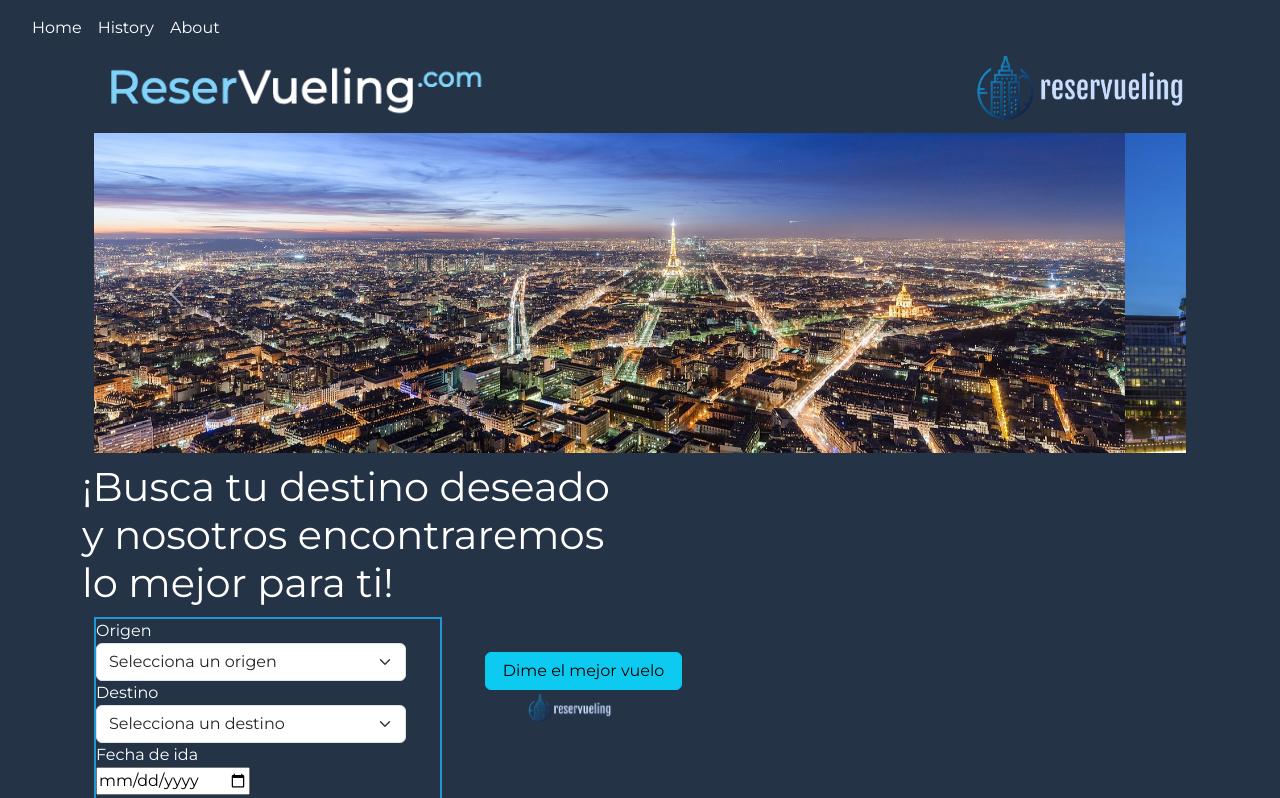
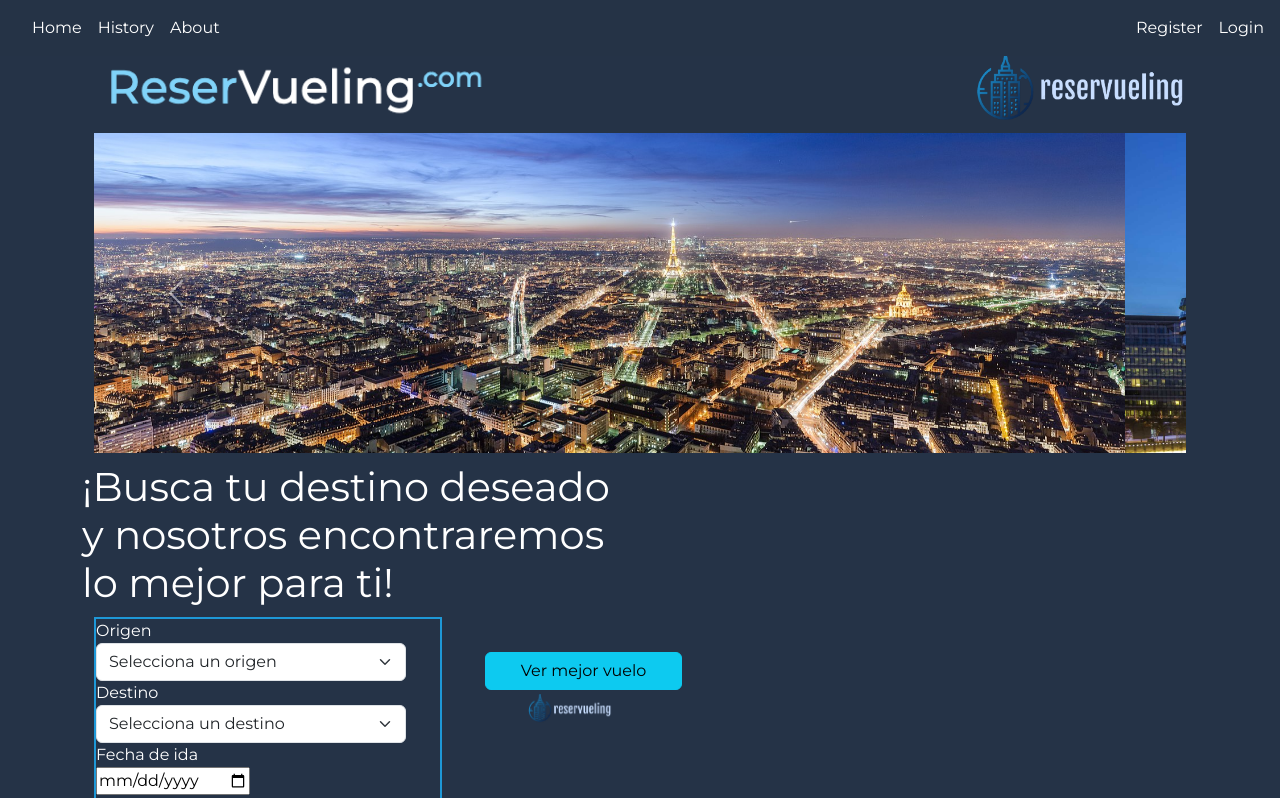
Before and after one commit to blbk/UNIR, a Vue app: page / in a window 1280 px wide. Shown: the top 798 px of the page. Built offline with nearby package versions, Linux system fonts and the light colour scheme.

Commit message:
DAR-0003: login popup

```diff
--- /dev/null
+++ b/src/components/FindTripFormComponent.vue
@@ -0,0 +1,37 @@
+<script setup>
+import { ref } from 'vue'
+import SelectComponent from '../components/SelectComponent.vue'
+
+const originOptions = ref([
+  { value: null, text: 'Selecciona un origen' },
+  { value: '1', text: 'Madrid' },
+  { value: '2', text: 'Londres' },
+  { value: '3', text: 'París' },
+  { value: '4', text: 'Roma' },
+])
+
+const destinationOptions = ref([
+  { value: null, text: 'Selecciona un destino' },
+  { value: '1', text: 'Madrid' },
+  { value: '2', text: 'Londres' },
+  { value: '3', text: 'París' },
+  { value: '4', text: 'Roma' },
+])
+</script>
+
+<template>
+  <div class="col-12 col-lg-8">
+    <form action="" class="formulario-origen-destino">
+
+      <SelectComponent label="Origen" :options="originOptions"></SelectComponent>
+      <SelectComponent label="Destino" :options="destinationOptions"></SelectComponent>
+
+      <div class="col-12 col-md-5">
+        <label for="fecha-ida">Fecha de ida</label>
+        <input type="date" id="fecha-ida">
+        <label for="fecha-vuelta">Fecha de vuelta</label>
+        <input type="date" id="fecha-vuelta">
+      </div>
+    </form>
+  </div>
+</template>
--- a/src/components/HeaderComponent.vue
+++ b/src/components/HeaderComponent.vue
@@ -1,4 +1,10 @@
 <script setup>
+import LoginComponent from './LoginComponent.vue'
+
+// function toggleLoginPopup()  {
+//   console.log(`[LOG] open`);
+
+// }
 </script>
 
 <template>
@@ -6,11 +12,16 @@
     <RouterLink to="/">Home</RouterLink>
     <RouterLink to="/history">History</RouterLink>
     <RouterLink to="/about">About</RouterLink>
+    <RouterLink to="/register" class="align-right">Register</RouterLink>
+    <LoginComponent>
+    </LoginComponent>
+    <!-- <a @click="toggleLoginPopup">Login</a> -->
   </header>
 </template>
 
 <style scoped>
 .header {
+  display: flex;
   position: fixed;
   top: 0;
   width: 100%;
@@ -27,5 +38,9 @@
       text-decoration: underline;
     }
   }
+
+  &>.align-right {
+    margin-left: auto;
+  }
 }
 </style>
--- /dev/null
+++ b/src/components/LoginComponent.vue
@@ -0,0 +1,58 @@
+<script setup>
+
+import { ref } from 'vue';
+
+const shouldShow = ref(false);
+
+function toggleLoginPopup() {
+  console.log(`[LOG] open`);
+  shouldShow.value = !shouldShow.value;
+}
+
+function onSubmit(a) {
+  console.log(`[LOG] submit`,a);
+}
+
+</script>
+
+<template>
+  <a @click="toggleLoginPopup">Login</a>
+
+  <div v-if="shouldShow" class="container">
+    <h1 class="text-center">Login</h1>
+    <form v-on:submit.prevent="onSubmit">
+      <div class="mb-3">
+        <label for="email" class="form-label">Email address</label>
+        <input type="email" class="form-control" id="email">
+      </div>
+      <div class="mb-3">
+        <label for="password" class="form-label">Password</label>
+        <input type="password" class="form-control" id="password">
+      </div>
+      <button type="submit" class="btn btn-primary">Login</button>
+    </form>
+  </div>
+</template>
+
+<style scoped>
+a {
+  color: white;
+  margin-left: 1rem;
+  text-decoration: none;
+
+  &:hover {
+    text-decoration: underline;
+  }
+}
+
+.container {
+  padding: 1rem;
+  position: absolute;
+  right: 0;
+  top: 3rem;
+  background: rgb(37, 51, 70);
+
+  border: 1px #1E98D7 solid;
+  width: 20rem;
+}
+</style>
--- a/src/components/carrusel.vue
+++ /dev/null
@@ -1,5 +0,0 @@
-<template>
-    <div class="container-fluid">
-
-    </div>
-</template>
--- a/src/views/HomeView.vue
+++ b/src/views/HomeView.vue
@@ -1,24 +1,8 @@
 <script setup>
-import { ref } from 'vue'
+import ButtonComponent from '@/components/ButtonComponent.vue';
 import CarrouselComponent from '../components/CarrouselComponent.vue'
-import SelectComponent from '../components/SelectComponent.vue'
-import ButtonComponent from '../components/ButtonComponent.vue'
+import FindTripFormComponent from '@/components/FindTripFormComponent.vue';
 
-const originOptions = ref([
-  { value: null, text: 'Selecciona un origen' },
-  { value: '1', text: 'Madrid' },
-  { value: '2', text: 'Londres' },
-  { value: '3', text: 'París' },
-  { value: '4', text: 'Roma' },
-])
-
-const destinationOptions = ref([
-  { value: null, text: 'Selecciona un destino' },
-  { value: '1', text: 'Madrid' },
-  { value: '2', text: 'Londres' },
-  { value: '3', text: 'París' },
-  { value: '4', text: 'Roma' },
-])
 </script>
 
 <template>
@@ -31,25 +15,11 @@ const destinationOptions = ref([
           ¡Busca tu destino deseado<br>y nosotros encontraremos lo mejor para ti!
         </h1>
         <div class="row">
-          <div class="col-12 col-lg-8">
-            <form action="" class="formulario-origen-destino">
-
-              <SelectComponent label="Origen" :options="originOptions"></SelectComponent>
-              <SelectComponent label="Destino" :options="destinationOptions"></SelectComponent>
-
-              <div class="col-12 col-md-5">
-                <label for="fecha-ida">Fecha de ida</label>
-                <input type="date" id="fecha-ida">
-                <label for="fecha-vuelta">Fecha de vuelta</label>
-                <input type="date" id="fecha-vuelta">
-              </div>
-            </form>
-          </div>
+          <FindTripFormComponent></FindTripFormComponent>
           <div class="col-12 col-lg-4">
             <section class="mejor-vuelo">
-              <button type="button" class="btn btn-info">
-                Dime el mejor vuelo
-              </button>
+              <!-- <RouterLink to="/" -->
+              <ButtonComponent value="Ver mejor vuelo"></ButtonComponent>
               <img src="../assets/normal_u38.png" alt="Logotipo de reservueling" height="30px">
             </section>
           </div>
```
